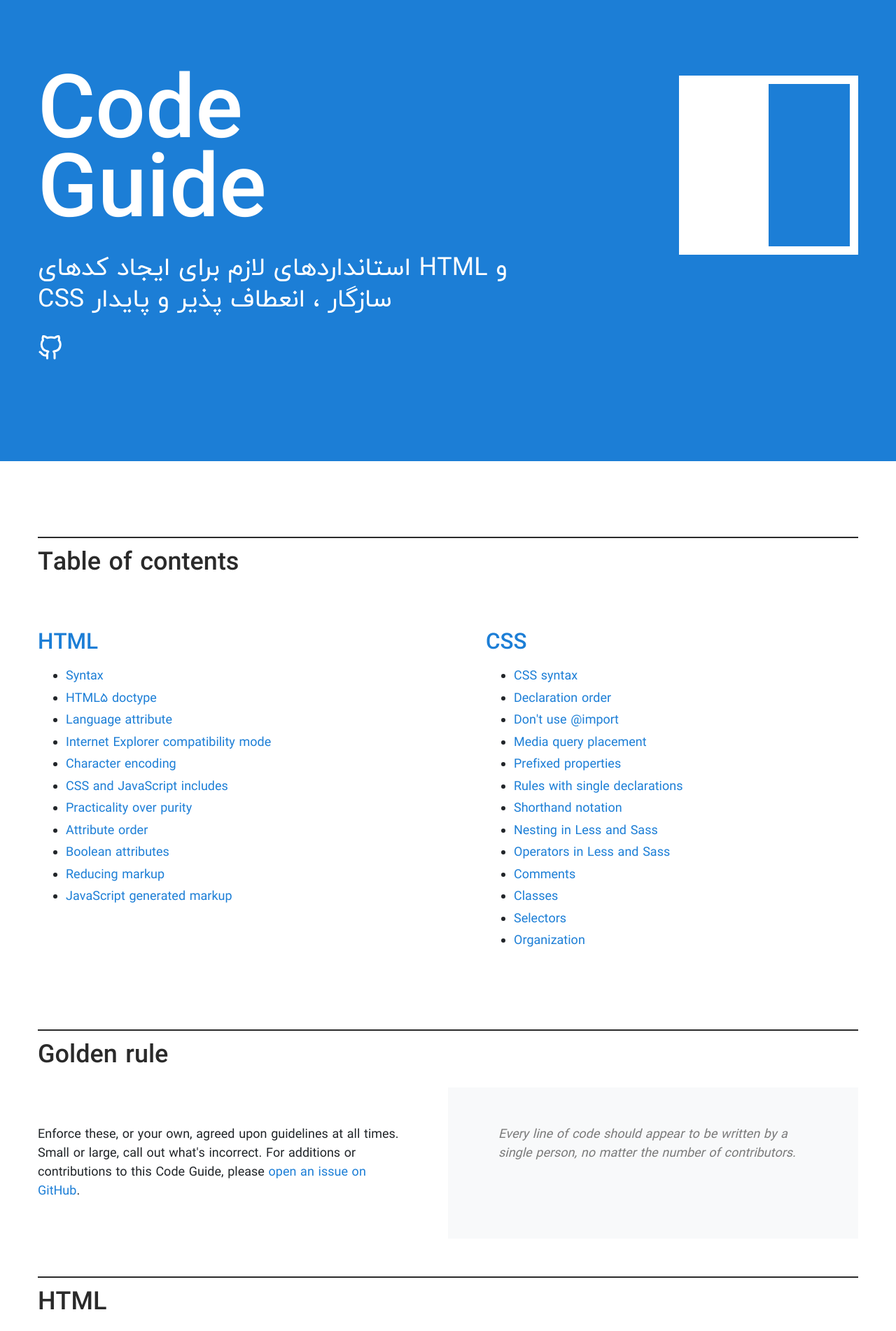
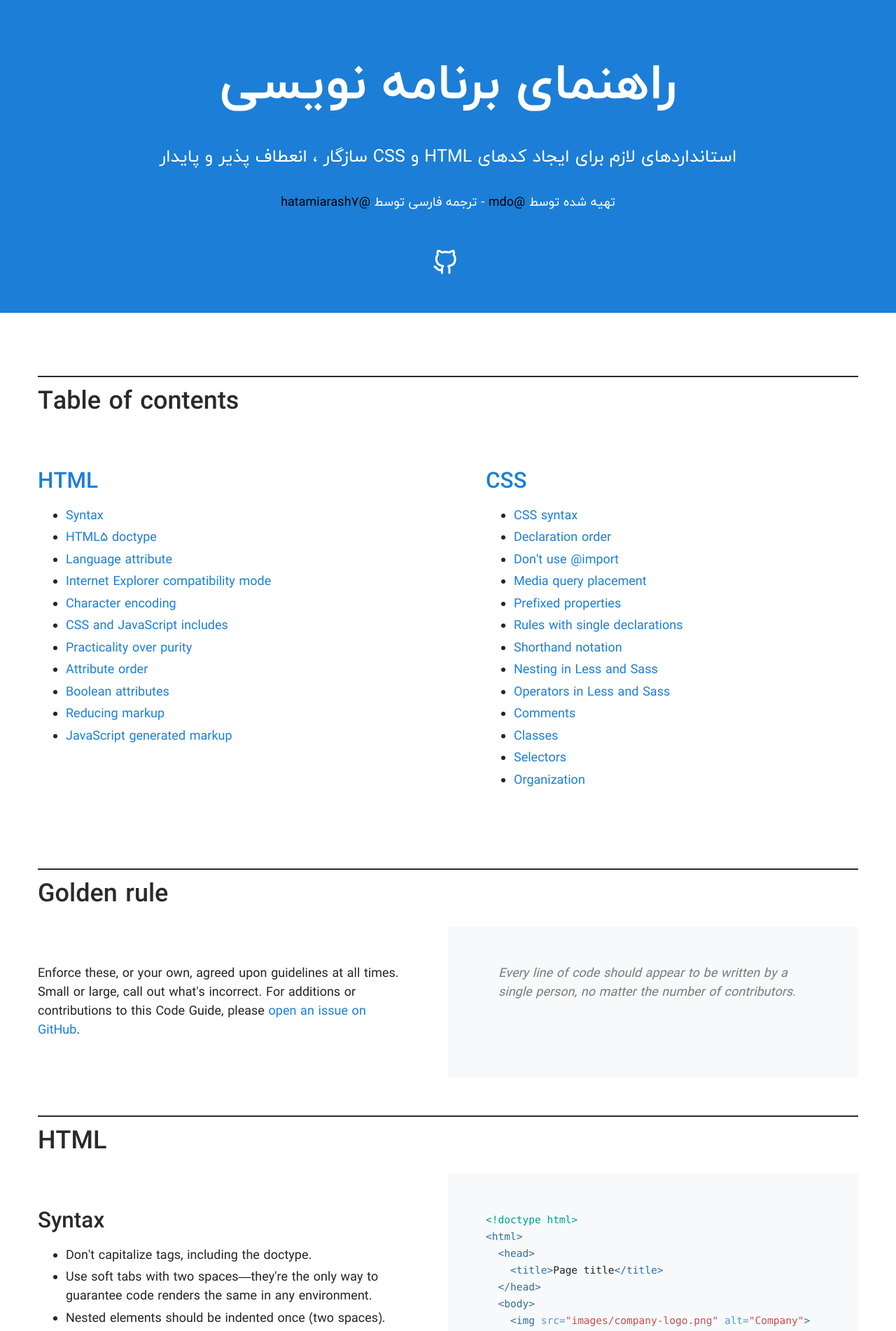
Before and after one commit to hatamiarash7/Code-Guide, a Jekyll site: the page built from index.html, in a window 1280 px wide. Shown: the top 1902 px of the page at 70% size. Built offline with Jekyll 4.4.1, drawn with Linux system fonts in a browser that asks for light colours; cached includes are drawn as plain includes.

Commit message:
change header

```diff
--- a/_includes/header.html
+++ b/_includes/header.html
@@ -1,20 +1,20 @@
 <header class="cg-masthead">
   <div class="container">
     <h1 class="cg-masthead-title">
-      <div class="cg-icon"></div>
-      Code<br>
-      Guide
+      {{ site.name }}
     </h1>
     <p class="cg-masthead-subtitle">
       {{ site.description }}
     </p>
-
+    <p class="cg-masthead-author">
+      تهیه شده توسط <a href="https://github.com/mdo" target="_blank">@mdo</a> - ترجمه فارسی توسط <a href="https://github.com/hatamiarash7" target="_blank">@hatamiarash7</a>
+    </p>
     <p class="masthead-links">
-      <a href="https://github.com/hatamiarash7/Code-Guide" title="View on GitHub">
-        <svg class="" xmlns="http://www.w3.org/2000/svg" width="24" height="24" viewBox="0 0 24 24" fill="none" stroke="currentColor" stroke-width="2" stroke-linecap="round" stroke-linejoin="round" aria-hidden="true"><path d="M9 19c-5 1.5-5-2.5-7-3m14 6v-3.87a3.37 3.37 0 0 0-.94-2.61c3.14-.35 6.44-1.54 6.44-7A5.44 5.44 0 0 0 20 4.77 5.07 5.07 0 0 0 19.91 1S18.73.65 16 2.48a13.38 13.38 0 0 0-7 0C6.27.65 5.09 1 5.09 1A5.07 5.07 0 0 0 5 4.77a5.44 5.44 0 0 0-1.5 3.78c0 5.42 3.3 6.61 6.44 7A3.37 3.37 0 0 0 9 18.13V22"></path></svg>
+      <a href="https://github.com/hatamiarash7/Code-Guide" target="_blank" title="View on GitHub">
+        <svg class="" xmlns="http://www.w3.org/2000/svg" width="24" height="24" viewBox="0 0 24 24" fill="none" stroke="currentColor" stroke-width="2" stroke-linecap="round" stroke-linejoin="round" aria-hidden="true">
+          <path d="M9 19c-5 1.5-5-2.5-7-3m14 6v-3.87a3.37 3.37 0 0 0-.94-2.61c3.14-.35 6.44-1.54 6.44-7A5.44 5.44 0 0 0 20 4.77 5.07 5.07 0 0 0 19.91 1S18.73.65 16 2.48a13.38 13.38 0 0 0-7 0C6.27.65 5.09 1 5.09 1A5.07 5.07 0 0 0 5 4.77a5.44 5.44 0 0 0-1.5 3.78c0 5.42 3.3 6.61 6.44 7A3.37 3.37 0 0 0 9 18.13V22"></path>
+        </svg>
       </a>
     </p>
-
-    <script src="http://cdn.fusionads.net/fusion.js?zoneid=1332&serve=C6SDP2Y&placement=codeguide" id="_fusionads_js"></script>
   </div>
 </header>
--- a/_sass/arash.scss
+++ b/_sass/arash.scss
@@ -89,3 +89,40 @@
 body, p, h1, h2, h3, h4, h5, h6, small {
   font-family: iranyekan, sans-serif !important;
 }
+
+.cg-masthead {
+  padding-top: 5rem;
+  padding-bottom: 2rem;
+  margin-bottom: 5rem;
+}
+
+.cg-masthead-title {
+  text-align: center;
+  direction: rtl;
+  font-size: 4rem;
+  margin-bottom: 3rem;
+}
+
+.cg-masthead-subtitle {
+  float: right;
+  font-size: 25px;
+  text-align: center;
+  width: 100%;
+  direction: rtl;
+  margin-bottom: 2rem;
+  max-width: unset;
+}
+
+.cg-masthead-author {
+  text-align: center;
+  direction: rtl;
+  margin-bottom: 3rem;
+
+  a {
+    color: black;
+  }
+}
+
+.masthead-links {
+  text-align: center;
+}
```
